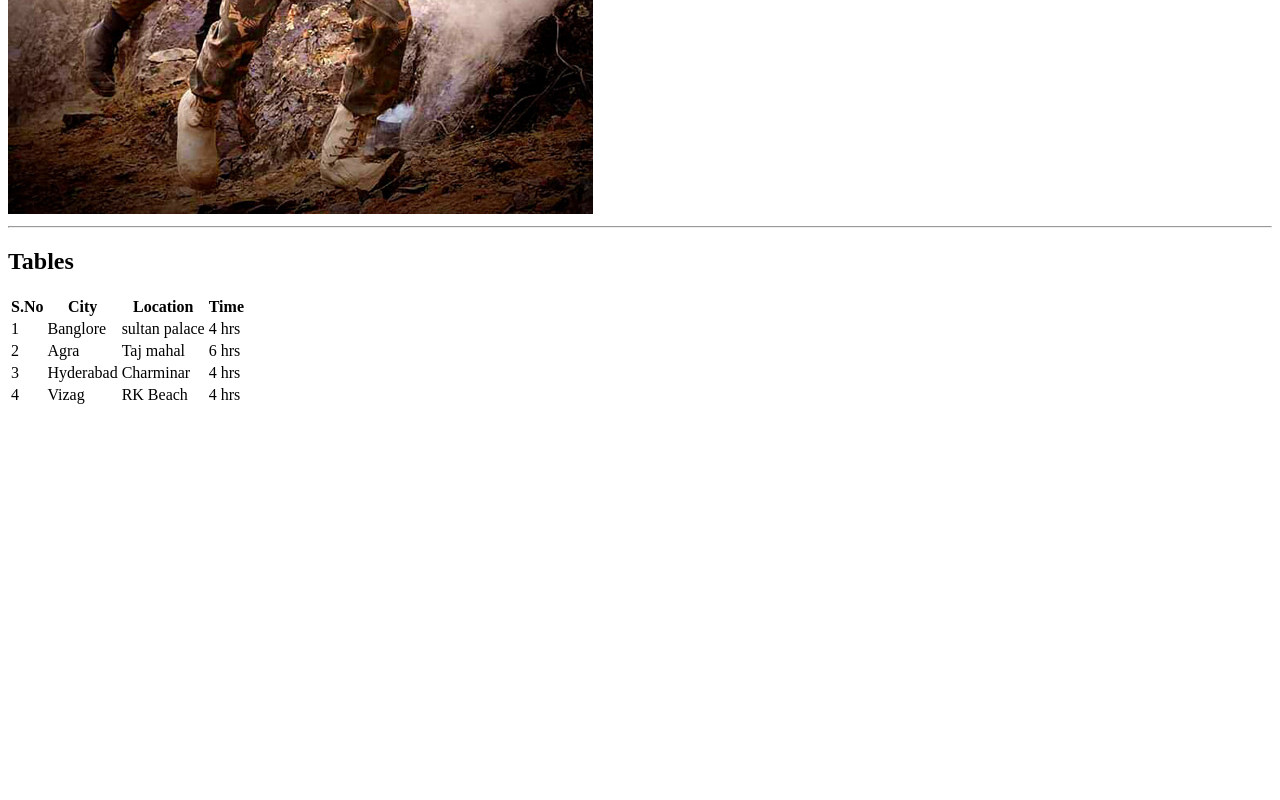
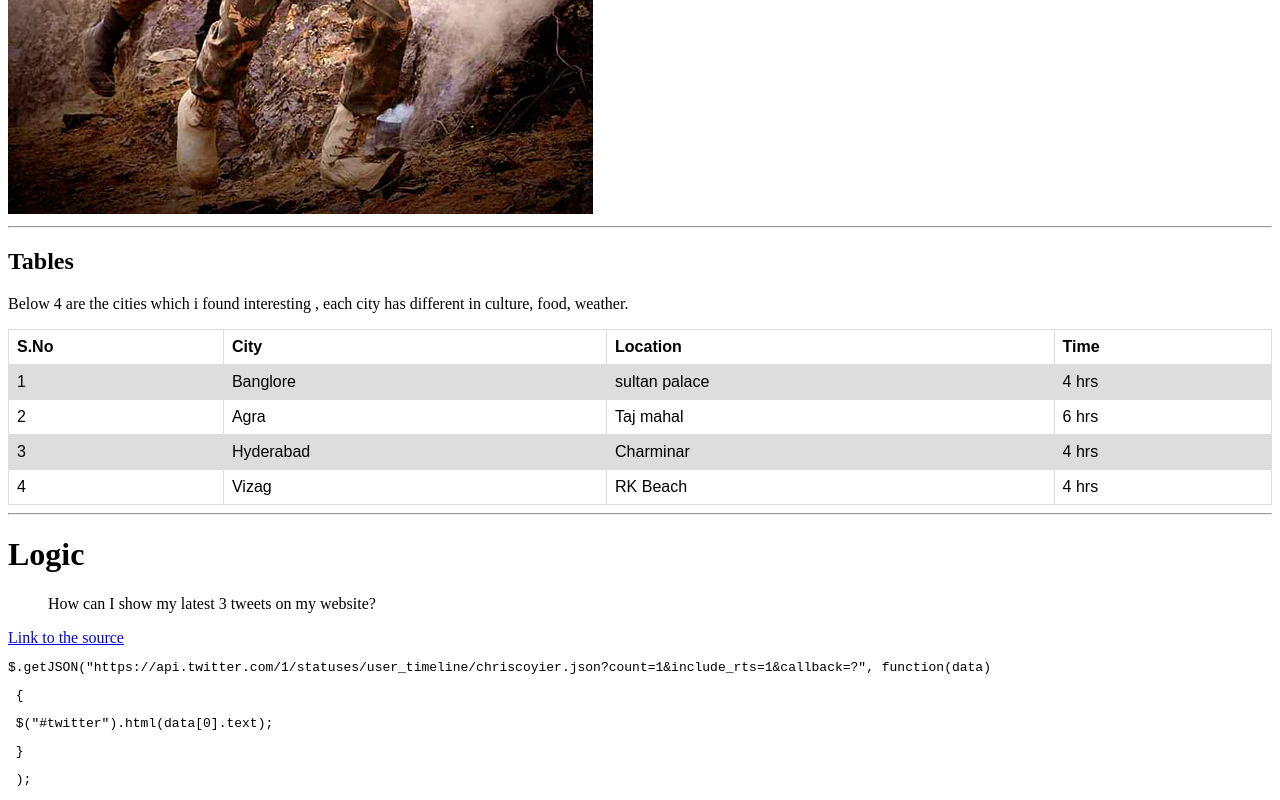
Before and after one commit to 44-563-Web-Apps-F22/44563-webapps-assignment-3-sushmitha01, a plain HTML site: page aboutme.html in a window 1280 px wide. Shown: the part 670-1470 px from the top of the page. Before the commit the page ends 1085 px from the top, so only its background shows below. Drawn offline with Linux system fonts and the light colour scheme.

Commit message:
added hosted in readme

```diff
--- a/aboutme.html
+++ b/aboutme.html
@@ -10,6 +10,24 @@
 <img src="Shershaah.jpg" alt="Shershaah">
 <hr>
 <h2>Tables</h2>
+<p> Below 4 are the cities which i found interesting , each city has different in culture, food, weather. </p>
+<style>
+    table {
+      font-family: arial, sans-serif;
+      border-collapse: collapse;
+      width: 100%;
+    }
+
+    td, th {
+      border: 1px solid #dddddd;
+      text-align: left;
+      padding: 8px;
+    }
+
+    tr:nth-child(even) {
+      background-color: #dddddd;
+    }
+    </style>
 <table>
     <tr>
         <th>S.No</th>
@@ -85,5 +103,14 @@
 
 </tr>
 </table>
+<hr>
+<h1> Logic  </h1>
+<blockquote>How can I show my latest 3 tweets on my website?</blockquote>
+<a href ="https://stackoverflow.com/questions/19667025/how-can-i-show-my-latest-3-tweets-on-my-website">Link to the source</a>
+<pre>$.getJSON("https://api.twitter.com/1/statuses/user_timeline/chriscoyier.json?count=1&include_rts=1&callback=?", function(data) </pre>
+<pre> { </pre>
+ <pre> $("#twitter").html(data[0].text); </pre>
+<pre> } </pre>
+<pre> ); </pre>
 </body>
 </html>
```
Also changed, not shown: 1 other file.
